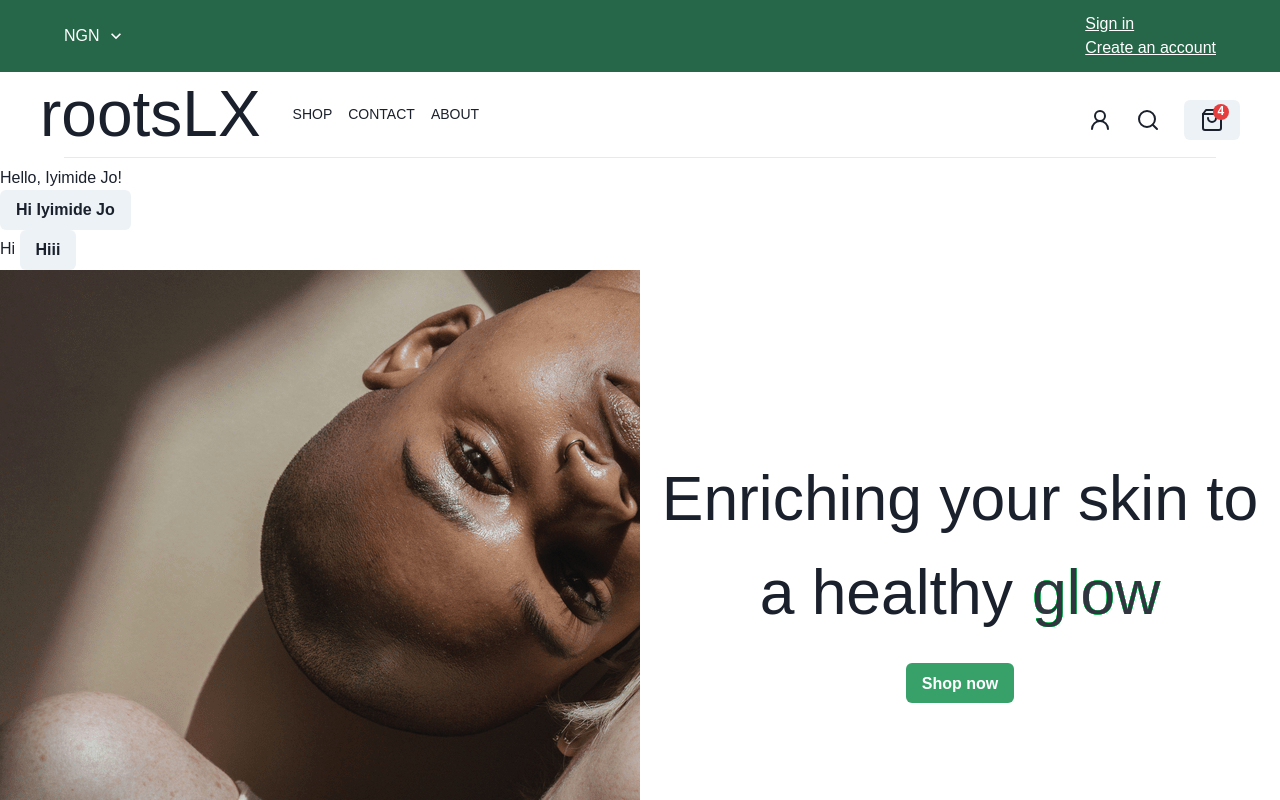
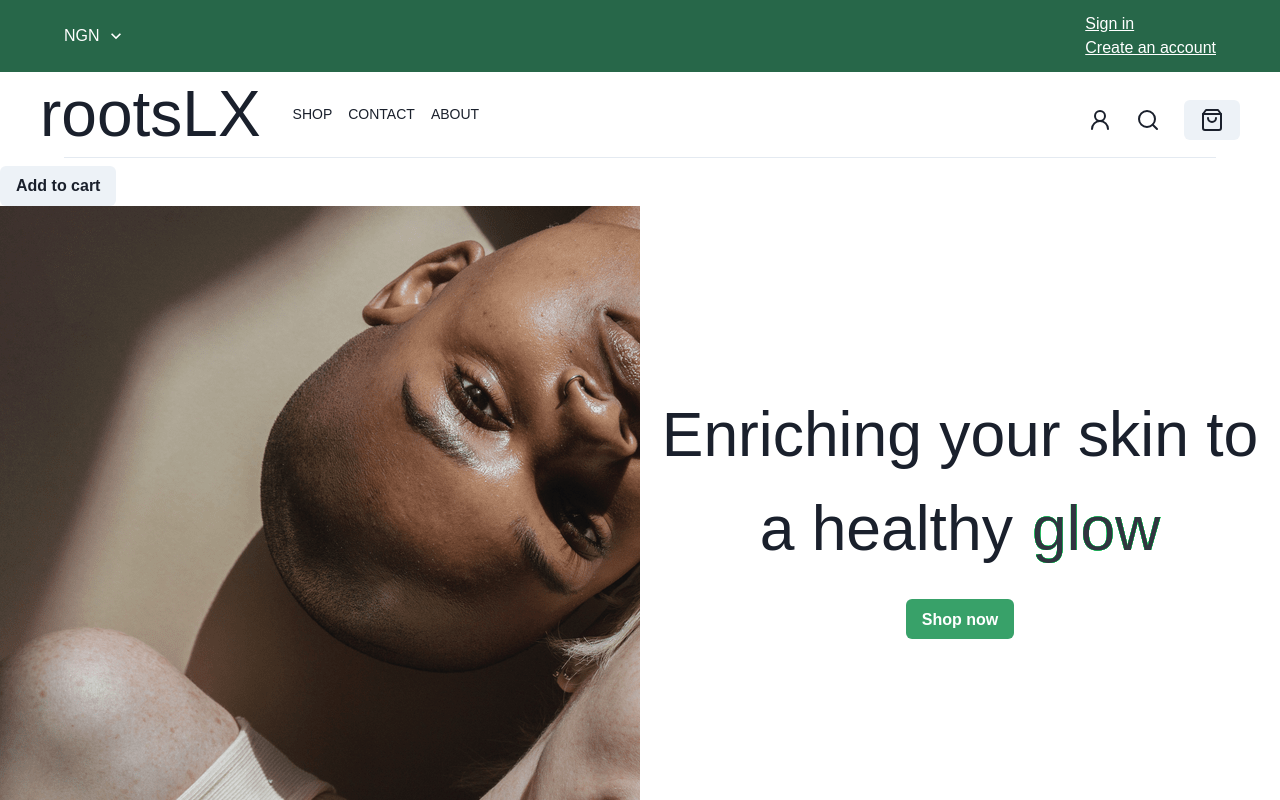
Before and after one commit to iyifr/roots-lx, a React (Vite) app: page / in a window 1280 px wide. Shown: the top 800 px of the page. Built offline with nearby package versions, Linux system fonts and the light colour scheme; a small style sheet from the web is missing; a web font is replaced by a local one.

Commit message:
feature : (cart sidebar and state working)

```diff
--- a/src/common/BadgeIcon.tsx
+++ b/src/common/BadgeIcon.tsx
@@ -1,8 +1,8 @@
 import React from "react";
 import { Box, Flex } from "@chakra-ui/react";
+import { observer } from "mobx-react-lite";
 
 const BadgeIcon = ({ count, children }: { count: number, children: React.ReactNode }) => {
-
 
     return (
         <Flex position="relative" alignItems="center">
@@ -10,9 +10,9 @@ const BadgeIcon = ({ count, children }: { count: number, children: React.ReactNo
             {count > 0 && (
                 <Box
                     position="absolute"
-                    top="-0.3rem"
-                    right="-0.3rem"
-                    bg="red.500"
+                    top="-0.8rem"
+                    right="-0.8rem"
+                    bg="green.500"
                     borderRadius="full"
                     color="white"
                     fontSize="xs"
@@ -21,6 +21,7 @@ const BadgeIcon = ({ count, children }: { count: number, children: React.ReactNo
                     minH="1rem"
                     textAlign="center"
                     zIndex="docked"
+                    padding={0.9}
                 >
                     {count}
                 </Box>
@@ -29,4 +30,4 @@ const BadgeIcon = ({ count, children }: { count: number, children: React.ReactNo
     );
 };
 
-export default BadgeIcon;
+export default observer(BadgeIcon);
--- /dev/null
+++ b/src/features/Cart/CartContainer.tsx
@@ -0,0 +1,40 @@
+import { ButtonGroup, Button, IconButton, Flex, Text } from "@chakra-ui/react"
+import withObserver from "../../hoc/withObserver"
+import { useStore } from "../../models"
+import { CartItem, CartItems } from "../../types/types"
+import { PlusIcon } from "lucide-react"
+
+const CartContainer = () => {
+    const { cart } = useStore()
+    return (
+        <div>
+            <OCartView items={cart.items} />
+        </div>
+    )
+}
+
+export default CartContainer
+
+
+const CartView = ({ items }: CartItems) => (
+    <div>
+        {items.map((i) => (
+            <CartItem item={i} />
+        ))}
+    </div>
+)
+
+const CartItem = ({ item }: CartItem) => (
+    <Flex flexDir={'row'} p={5} gap={2}>
+        <Flex flexDir={'column'} fontSize={13}>
+            <Text fontWeight={'700'} textTransform={'capitalize'}>{item.name}</Text>
+            <Text>{`$${item.qty * item.price}`} <Text display={'inline'} color={"gray.500"}>{`$${item.price} per unit`}</Text></Text>
+        </Flex>
+        <ButtonGroup size='sm' isAttached variant='outline'>
+            <Button>Save</Button>
+            <IconButton aria-label='Add to friends' icon={<PlusIcon />} />
+        </ButtonGroup>
+    </Flex>
+)
+
+const OCartView = withObserver(CartView)
--- a/src/features/Cart/cartDrawer.tsx
+++ b/src/features/Cart/cartDrawer.tsx
@@ -1,8 +1,9 @@
 import {
     Button, Drawer, DrawerOverlay,
     DrawerContent, DrawerCloseButton, DrawerHeader,
-    DrawerBody, Input, DrawerFooter
+    DrawerBody, DrawerFooter
 } from "@chakra-ui/react"
+import CartContainer from "./CartContainer"
 
 function Cart({ isOpen, onClose }: { isOpen: boolean, onOpen: () => void, onClose: () => void }) {
 
@@ -12,7 +13,6 @@ function Cart({ isOpen, onClose }: { isOpen: boolean, onOpen: () => void, onClos
                 isOpen={isOpen}
                 placement='right'
                 onClose={onClose}
-
             >
                 <DrawerOverlay />
                 <DrawerContent>
@@ -20,14 +20,14 @@ function Cart({ isOpen, onClose }: { isOpen: boolean, onOpen: () => void, onClos
                     <DrawerHeader>Your Shopping cart</DrawerHeader>
 
                     <DrawerBody>
-                        <Input placeholder='Type here...' />
+                        <CartContainer />
                     </DrawerBody>
 
                     <DrawerFooter>
                         <Button variant='outline' mr={3} onClick={onClose}>
-                            Cancel
+                            Clear Cart
                         </Button>
-                        <Button colorScheme='blue'>Save</Button>
+                        <Button colorScheme='green'>Checkout</Button>
                     </DrawerFooter>
                 </DrawerContent>
             </Drawer>
--- a/src/features/Hero/index.tsx
+++ b/src/features/Hero/index.tsx
@@ -1,6 +1,7 @@
 import { Box, Button, Flex, Heading } from "@chakra-ui/react"
 import { motion } from "framer-motion"
-import withSplashScreen from "../../hoc/splashScreen"
+import withSplashScreen from "../../hoc/withSplashScreen"
+import { IconLink } from "../Navigation/Header"
 
 const HeroSection = () => {
     return (
@@ -34,7 +35,9 @@ const HeroSection = () => {
                         style={{ marginLeft: '3%', opacity: '0.9' }}
                     >glow</motion.span>
                 </Heading>
-                <Button colorScheme='green' my={6} as={motion.button} whileTap={{ scale: 0.8 }}>Shop now</Button>
+                <IconLink to="/search">
+                    <Button colorScheme='green' my={6} as={motion.button} whileTap={{ scale: 0.8 }}>Shop now</Button>
+                </IconLink>
             </Box>
         </Flex>
     )
--- a/src/features/Navigation/Ui.tsx
+++ b/src/features/Navigation/Ui.tsx
@@ -1,9 +1,9 @@
 import { IconLink, TextLink } from './Header'
 // import Logo from '/public/roots.svg'
 import { Flex, Heading, Divider, Button } from '@chakra-ui/react'
-import { LucideUser2, Search, ShoppingBag } from 'lucide-react';
-import BadgeIcon from '../../common/BadgeIcon';
-import withSplashScreen from '../../hoc/splashScreen';
+import { LucideUser2, Search } from 'lucide-react';
+import OpenCart from './cartBtn'
+import withSplashScreen from '../../hoc/withSplashScreen';
 
 const UI = ({ cartBtn }: { cartBtn: any }) => (
     <>
@@ -26,9 +26,7 @@ const UI = ({ cartBtn }: { cartBtn: any }) => (
                 }
 
                 <Button {...cartBtn}>
-                    <BadgeIcon count={4} >
-                        <ShoppingBag style={{ fontSize: '1.8em' }} />
-                    </BadgeIcon>
+                    <OpenCart />
                 </Button>
 
             </Flex>
--- /dev/null
+++ b/src/features/Navigation/cartBtn.tsx
@@ -0,0 +1,14 @@
+import { ShoppingBag } from "lucide-react";
+import { useStore } from "../../models";
+import BadgeIcon from "../../common/BadgeIcon";
+import withObserver from "../../hoc/withObserver";
+
+const OpenCart = () => {
+    const { cart } = useStore()
+
+    return <BadgeIcon count={cart.totalItems} >
+        <ShoppingBag style={{ fontSize: '1.8em' }} />
+    </BadgeIcon>
+}
+
+export default withObserver(OpenCart)
--- a/src/features/Navigation/index.tsx
+++ b/src/features/Navigation/index.tsx
@@ -1,45 +1,20 @@
+import { Button } from "@chakra-ui/react";
+import { useStore } from "../../models";
 import TopHeader from "./Header";
 import Ui from "./Ui";
-import { observer } from "mobx-react-lite"
-import { Button } from "@chakra-ui/react";
-import { useStore } from "../../models";
-import withObserver from "../../hoc/withObserver";
+import CartContainer from "../Cart/CartContainer";
 
-export default ({ buttonProps }: { buttonProps: any }) => (
 
-    <>
+export default ({ buttonProps }: { buttonProps: any }) => {
+    const { cart } = useStore()
+    function addToCart() {
+        cart.addCartItem({ name: "Roots LX brightening Serum", price: 20000, qty: 2 })
+    }
+
+    return <>
         <TopHeader />
         <Ui cartBtn={buttonProps} />
-        <Res />
-        <ObservableIyi />
-        <ButtonB />
-    </>
-)
-
-
-
-const Carter = () => observer(() => {
-    const { cart } = useStore()
-    return <div>
-        <p>
-            Hello, {cart.owner}!
-        </p>
-        <Button onClick={() => console.log("Iyi")}>Hi {cart.owner}</Button>
-    </div>
-})
-
-
-const Iyi = () => {
-    const { cart } = useStore()
-    return <>
-        <>Hi {cart.items.map((i, index) => (<div key={index}>This is a cart item {i.name}</div>))}</>
+        <Button onClick={() => addToCart()}>Add to cart</Button>
+        <CartContainer />
     </>
 }
-
-const ObservableIyi = withObserver(Iyi)
-
-const ButtonB = () => {
-    const { cart } = useStore()
-    return <Button onClick={() => cart.addCartItem({ name: "Roots Lx GLow", qty: 3, price: 2000 })}> Hiii</Button>
-}
-const Res = Carter()
--- a/src/hoc/withObserver.tsx
+++ b/src/hoc/withObserver.tsx
@@ -1,10 +1,10 @@
 import { observer } from "mobx-react-lite";
 
-type Component = () => JSX.Element
+type Component<P = {}> = (props: P) => JSX.Element;
 
-const withObserver = (Component: Component) => {
+const withObserver = <P extends {}>(Component: Component<P>) => {
     const connectedComponent = observer(Component);
-    return connectedComponent
-}
+    return connectedComponent;
+};
 
-export default withObserver
+export default withObserver;
--- a/src/hoc/splashScreen.tsx
+++ b/src/hoc/withSplashScreen.tsx
@@ -31,21 +31,5 @@ const FullScreenLoader = () => <div style={{
     alignItems: 'center',
     height: '100vh'
 }}>
-    <Spinner size="xl" color='green.500' />
+    <Spinner size="xl" color='green.900' />
 </div>
-
-/* {loading ? return
-
-if (loading) {
-            return <div style={{
-                display: 'flex',
-                justifyContent: 'center',
-                alignItems: 'center',
-                height: '100vh'
-            }}>
-                <Spinner size="xl" color='blue.500' />
-            </div>
-        }
-        // Render the wrapped component once the UI has loaded
-        else return <WrappedComponent {...props} />
-}*/
--- a/src/models/User.ts
+++ b/src/models/User.ts
@@ -1,8 +1,8 @@
 import {
 	types,
+	getParent,
+	SnapshotIn,
 	Instance,
-	SnapshotIn,
-	getParent,
 	destroy,
 } from 'mobx-state-tree'
 
@@ -53,7 +53,7 @@ export const Cart = types
 			return self.items.length
 		},
 		get totalPrice() {
-			return self.items.reduce((sum, entry) => sum + entry.price, 0)
+			return self.items.reduce((sum, entry) => sum + entry.price * entry.qty, 0)
 		},
 	}))
 
--- a/src/models/index.ts
+++ b/src/models/index.ts
@@ -1,7 +1,6 @@
 import { Instance, onSnapshot, types } from 'mobx-state-tree'
 import { createContext, useContext } from 'react'
 import { Cart } from './User'
-import { persist } from 'mst-persist'
 
 const RootModel = types.model({
 	cart: Cart,
--- /dev/null
+++ b/src/types/types.ts
@@ -0,0 +1,43 @@
+import {
+	IMSTArray,
+	IModelType,
+	ISimpleType,
+	_NotCustomized,
+	IStateTreeNode,
+	IAnyType,
+} from 'mobx-state-tree'
+import { NonEmptyObject } from 'mobx-state-tree/dist/types/complex-types/model'
+
+export type CartItems = {
+	items: IMSTArray<
+		IModelType<
+			{
+				name: ISimpleType<string>
+				price: ISimpleType<number>
+				qty: ISimpleType<number>
+			},
+			{
+				changePrice(newPrice: number): void
+				remove(): void
+				incQty(amount?: number | undefined): void
+				decQty(amount: number): void
+			},
+			_NotCustomized,
+			_NotCustomized
+		>
+	> &
+		IStateTreeNode<IAnyType>
+}
+
+export type CartItem = {
+	item: {
+		name: string
+		price: number
+		qty: number
+	} & NonEmptyObject & {
+			changePrice(newPrice: number): void
+			remove(): void
+			incQty(amount?: number | undefined): void
+			decQty(amount: number): void
+		} & IStateTreeNode<IAnyType>
+}
```
